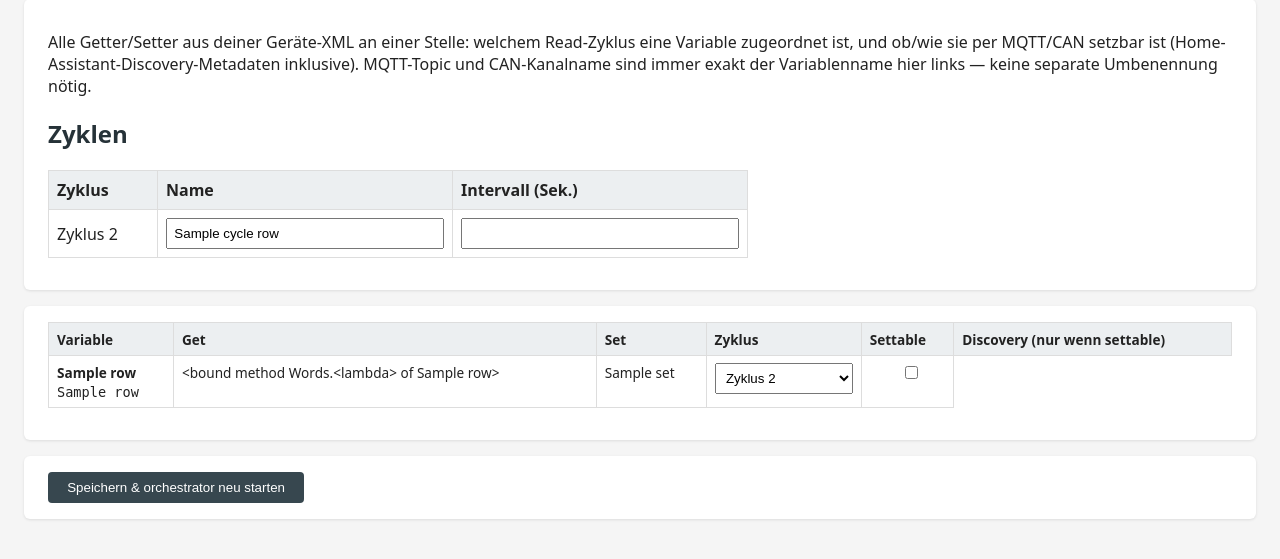
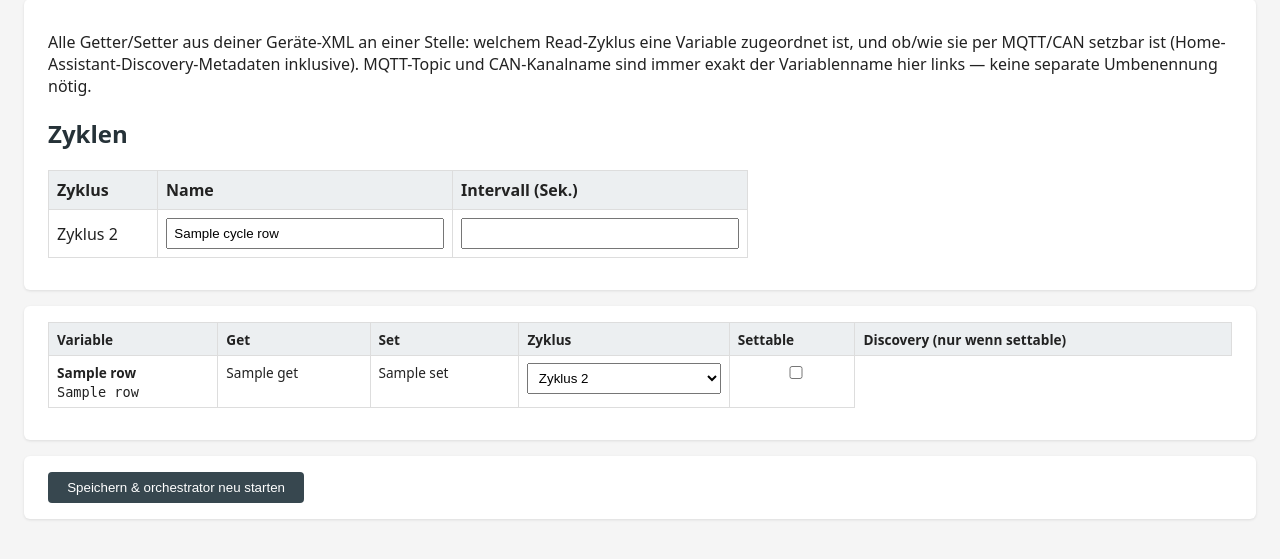
Before and after one commit to juliuskolosnjaji/vcontrold-raspberry-pi, a Python web app: template ui/templates/variables.html in a window 1280 px wide. Shown: the part 157-716 px from the top of the page. Run offline with Jinja, Linux system fonts and the light colour scheme; the template is opened without the code that fills it: most values are stand-ins (such as "Sample title", 1, 10 or a date in 2020).

Commit message:
Fix variables.html: Get column showed dict.get method instead of value
Same class of bug as the earlier console.html fix: Jinja's dot access
tries getattr() before falling back to item access, and Python dicts
always have a .get method -- so "row.get" resolved to the bound method
object (rendered as "<built-in method get of dict object at 0x...>")
instead of row["get"]. "row.set" was unaffected since dicts have no .set
attribute, so Jinja's fallback to item access kicked in there correctly.
Switched to row['get'] to force item access.

```diff
--- a/ui/templates/variables.html
+++ b/ui/templates/variables.html
@@ -43,7 +43,7 @@
       {% for row in rows %}
       <tr class="{{ 'no-set' if not row.set }}">
         <td><strong>{{ row.friendly_name }}</strong><br><code>{{ row.name }}</code></td>
-        <td>{{ row.get or "—" }}</td>
+        <td>{{ row['get'] or "—" }}</td>
         <td>{{ row.set or "—" }}</td>
         <td>
           <select name="var_cycle_{{ row.name }}">
```
